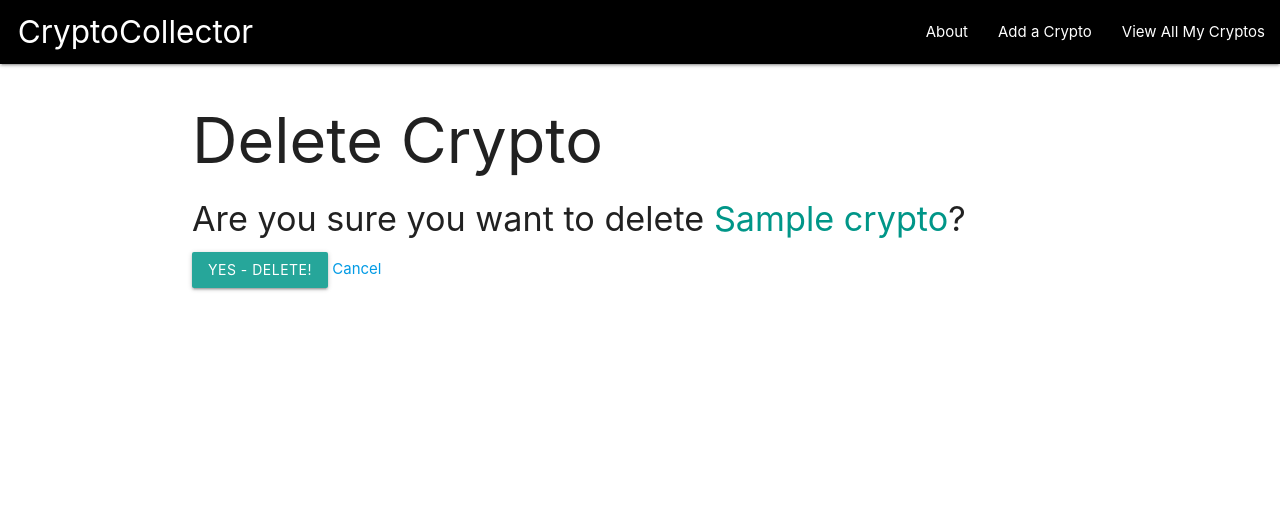
After one commit to ifrah1/crypto-collector-v2, a Django app: page /cryptos/1/delete/ in a window 1280 px wide. The commit adds this page. Shown: the top 528 px of the page. Run offline with Django 3.2, Linux system fonts and the light colour scheme; tables that the repository leaves empty hold one stand-in row (values such as "Sample post").

Commit message:
update and delete crypto added

```diff
--- a/main_app/templates/cryptos/detail.html
+++ b/main_app/templates/cryptos/detail.html
@@ -14,6 +14,10 @@
         <p>Amount: 0</p>
         {% endif %}
     </div>
+    <div class="card-action">
+        <a href="{% url 'cryptos_update' crypto.id %}">Edit</a>
+        <a href="{% url 'cryptos_delete' crypto.id %}">Delete</a>
+    </div>
 </div>
 
 {% endblock %}
--- /dev/null
+++ b/main_app/templates/main_app/crypto_confirm_delete.html
@@ -0,0 +1,13 @@
+{% extends 'base.html' %}
+
+{% block content %}
+<h1>Delete Crypto</h1>
+
+<h4>Are you sure you want to delete <span class="teal-text">{{ object.name }}</span>?</h4>
+
+<form action="" method="POST">
+    {% csrf_token %}
+    <input type="submit" value="Yes - Delete!" class="btn">
+    <a href="{% url 'detail' crypto.id %}">Cancel</a>
+</form>
+{% endblock %}
--- a/main_app/templates/main_app/crypto_form.html
+++ b/main_app/templates/main_app/crypto_form.html
@@ -1,6 +1,11 @@
 {% extends 'base.html' %}
 
 {% block content %}
+{% if object %}
+<h1>Edit <span class="teal-text">{{object.name}}</span></h1>
+{% else %}
+<h1>Add Crypto</h1>
+{% endif %}
 <!-- Leaving the action empty makes the form post to the same url used to display it -->
 <form action="" method="post">
     <!-- Django requires the following for security purposes -->
--- a/main_app/urls.py
+++ b/main_app/urls.py
@@ -10,4 +10,8 @@ urlpatterns = [
 
     # route used to show a form and create a crypto
     path('cryptos/create/', views.CryptoCreate.as_view(), name='cryptos_create'),
+    # update a crypto
+    path('cryptos/<int:pk>/update/', views.CryptoUpdate.as_view(), name='cryptos_update'),
+    # delete a crypto
+    path('cryptos/<int:pk>/delete/', views.CryptoDelete.as_view(), name='cryptos_delete'),
 ]
--- a/main_app/views.py
+++ b/main_app/views.py
@@ -4,7 +4,7 @@ from django.shortcuts import render
 from .models import Crypto
 
 # class based views
-from django.views.generic.edit import CreateView
+from django.views.generic.edit import CreateView, UpdateView, DeleteView
 
 # Create your views here.
 
@@ -32,3 +32,14 @@ class CryptoCreate(CreateView):
     #fields = '__all__'  # does all form
     fields = ['name', 'price', 'description', 'amount'] # what fields we want in form
     #success_url = '/cryptos/'
+
+# update a crypto view
+class CryptoUpdate(UpdateView):
+    model = Crypto
+    # Let's disallow the renaming of a crypto by excluding the name field!
+    fields = ['price', 'description', 'amount']
+
+# delete a crypto view
+class CryptoDelete(DeleteView):
+    model = Crypto
+    success_url = '/cryptos/'
```
